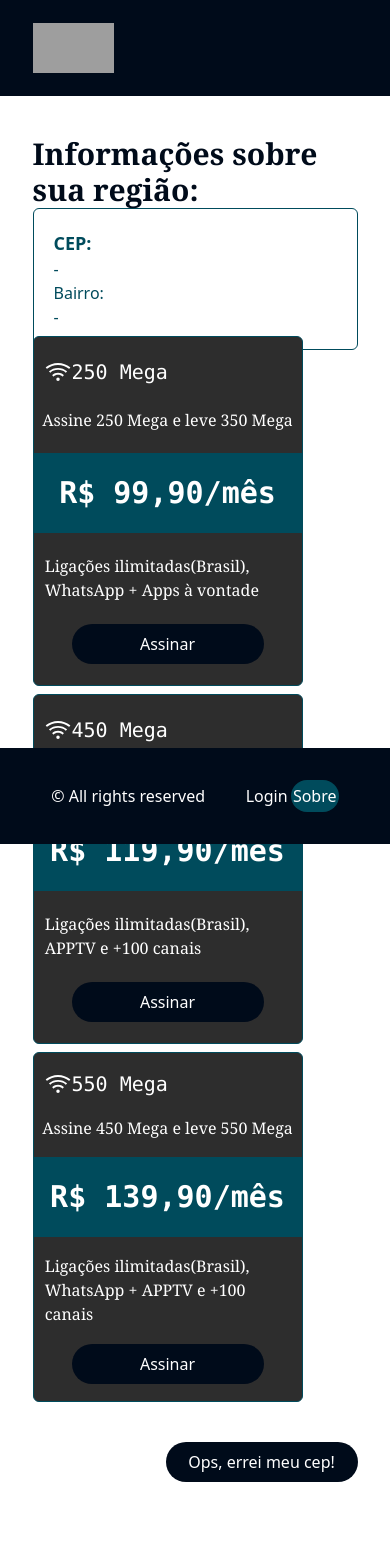
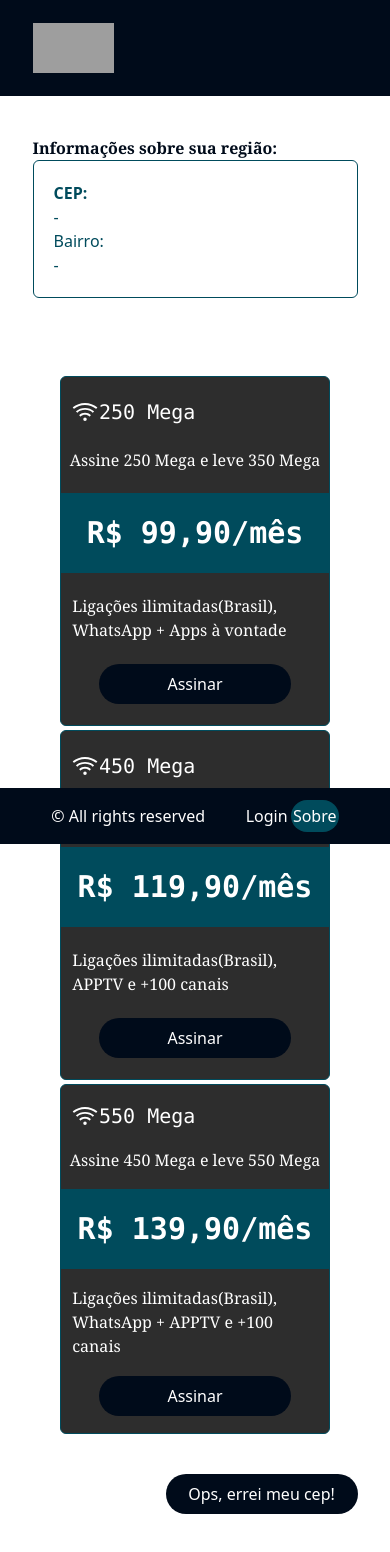
Before and after one commit to letlm/desafio-tecnico-omnix, a React (Create React App) app: page /offers in a window 390 px wide. Shown: the top 1552 px of the page. Before the commit the page ends 1482 px from the top, so only its background shows below. Built offline with nearby package versions, Linux system fonts and the light colour scheme; grey boxes are pictures that could not be loaded.

Commit message:
feature: offer page styling

```diff
--- a/src/components/Footer/index.jsx
+++ b/src/components/Footer/index.jsx
@@ -1,6 +1,6 @@
 function Footer() {
   return (
-    <footer className="flex flex-col w-full h-24 items-center justify-center bg-blue500 fixed bottom-0">
+    <footer className="flex flex-col w-full h-14 items-center justify-center bg-blue500 fixed bottom-0">
       <section className="flex items-center justify-around w-10/12 h-24 max-w-[1100px]">
         <span className="text-white">© All rights reserved</span>
         <div className="sm:flex items-center md:hidden">
--- a/src/components/Infos/index.jsx
+++ b/src/components/Infos/index.jsx
@@ -15,26 +15,28 @@ function Infos() {
   };
 
   return (
-    <section className="flex flex-col w-10/12 items-center justify-center">
-      <div className=" w-full max-w-[1100px] h-[200px] mt-10">
-        <h3 className="text-3xl font-serif font-bold text-blue500">
+    <section className="flex flex-col w-10/12 h-full items-center justify-center">
+      <div className=" w-full max-w-[1100px] h-[200px] mb-10 mt-10">
+        <h3 className="sm:text-lg md:text-3xl font-serif font-bold text-blue500">
           Informações sobre sua região:
         </h3>
         <div className="flex flex-col border border-blue400 rounded-md p-5">
-          <span className="text-blue400 font-bold font-sans text-lg">
+          <span className="text-blue400 font-bold font-sans sm:text-base md:text-lg">
             CEP: {infos.cep}
           </span>
-          <span className="text-blue400 font-sans">
+          <span className="text-blue400 font-sans text-base">
             {infos.logradouro} - {infos.complemento}
           </span>
 
-          <span className="text-blue400 font-sans">Bairro: {infos.bairro}</span>
-          <span className="text-blue400 font-sans">
+          <span className="text-blue400 font-sans text-base">
+            Bairro: {infos.bairro}
+          </span>
+          <span className="text-blue400 font-sans text-base">
             {infos.localidade} - {infos.uf}
           </span>
         </div>
       </div>
-      <div className="flex flex-row flex-wrap gap-2 items-center">
+      <div className="flex flex-row flex-wrap gap-1 justify-center items-center">
         <CardOffers
           icon={<AiOutlineWifi size={28} />}
           mega="250 Mega"
@@ -60,7 +62,7 @@ function Infos() {
           assinar="Assinar"
         />
       </div>
-      <div className="flex w-full max-w-[1100px] justify-end mt-10">
+      <div className="flex w-full max-w-[1100px] justify-end mt-10 mb-20">
         <button
           className="bg-blue500 text-white w-48 h-10 rounded-full cursor-pointer focus:outline-none hover:bg-blue400"
           onClick={() => returnDashboard()}
```
